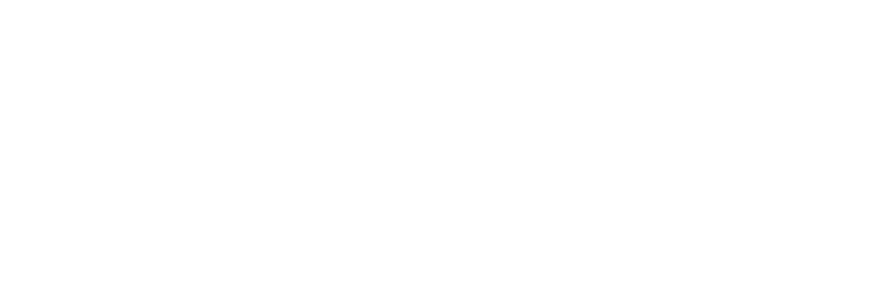
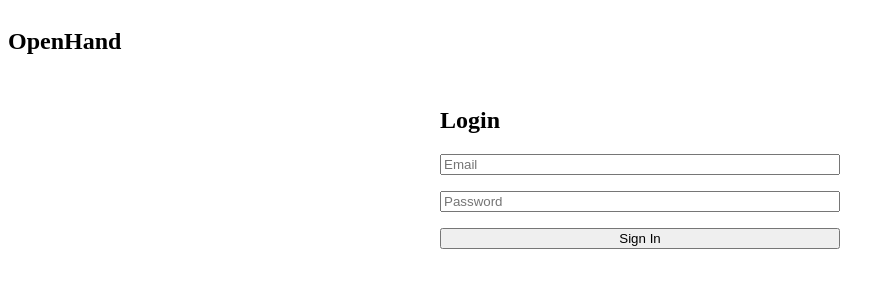
Before and after one commit to AdamKJZ5/open_hand, a React app in the folder frontend/: page /Login in a window 1280 px wide. Before the commit this address had no page. Shown: the top 300 px of the page, without its empty margins (0-894 px from the left). Built offline with nearby package versions, Linux system fonts and the light colour scheme; the HTML template or start-up script is replaced by a standard one.

Commit message:
feat & bug: added login page, fixed import typo app.tsx

```diff
--- a/frontend/src/App.tsx
+++ b/frontend/src/App.tsx
@@ -3,10 +3,11 @@
 import MainLayout from "./layouts/MainLayout"
 
 import Home from "./pages/Home"
+import Register from './pages/Register';
+import Login from './pages/Login';
 import Services from "./pages/Services"
 import Careers from "./pages/Careers"
 import Contact from "./pages/Contact"
-import Register from './pages/Register';
 
 function App() {
   return (
@@ -15,6 +16,7 @@
         <Routes>
           <Route element ={<MainLayout />}>
           <Route path="/register" element={<Register />} />
+          <Route path="/Login" element={<Login />} />
           <Route path="/" element={<h1>Welcome to Open Hand Care</h1>} />
           <Route path="/services" element={<Services />} />
           <Route path="/contact" element={<Contact />} />
--- /dev/null
+++ b/frontend/src/pages/Login.tsx
@@ -0,0 +1,63 @@
+import React, { useState } from 'react';
+import axios from 'axios';
+import { useNavigate } from 'react-router-dom';
+
+const Login = () => {
+  const [formData, setFormData] = useState({
+    email: '',
+    password: ''
+  });
+  const [error, setError] = useState('');
+  const navigate = useNavigate();
+
+  const handleChange = (e: React.ChangeEvent<HTMLInputElement>) => {
+    setFormData({ ...formData, [e.target.name]: e.target.value });
+  };
+
+  const handleSubmit = async (e: React.FormEvent) => {
+    e.preventDefault();
+    setError('');
+
+    try {
+      // Make sure this port matches your backend!
+      const response = await axios.post('http://localhost:5001/api/auth/login', formData);
+
+      // Save the token and user data to localStorage
+      localStorage.setItem('token', response.data.token);
+      localStorage.setItem('user', JSON.stringify(response.data));
+
+      alert('Login Successful!');
+      navigate('/'); // Redirect to home page
+    } catch (err: any) {
+      setError(err.response?.data?.message || 'Something went wrong');
+    }
+  };
+
+  return (
+    <div style={{ maxWidth: '400px', margin: '2rem auto' }}>
+      <h2>Login</h2>
+      {error && <p style={{ color: 'red' }}>{error}</p>}
+      <form onSubmit={handleSubmit} style={{ display: 'flex', flexDirection: 'column', gap: '1rem' }}>
+        <input
+          type="email"
+          name="email"
+          placeholder="Email"
+          value={formData.email}
+          onChange={handleChange}
+          required
+        />
+        <input
+          type="password"
+          name="password"
+          placeholder="Password"
+          value={formData.password}
+          onChange={handleChange}
+          required
+        />
+        <button type="submit">Sign In</button>
+      </form>
+    </div>
+  );
+};
+
+export default Login;
```
